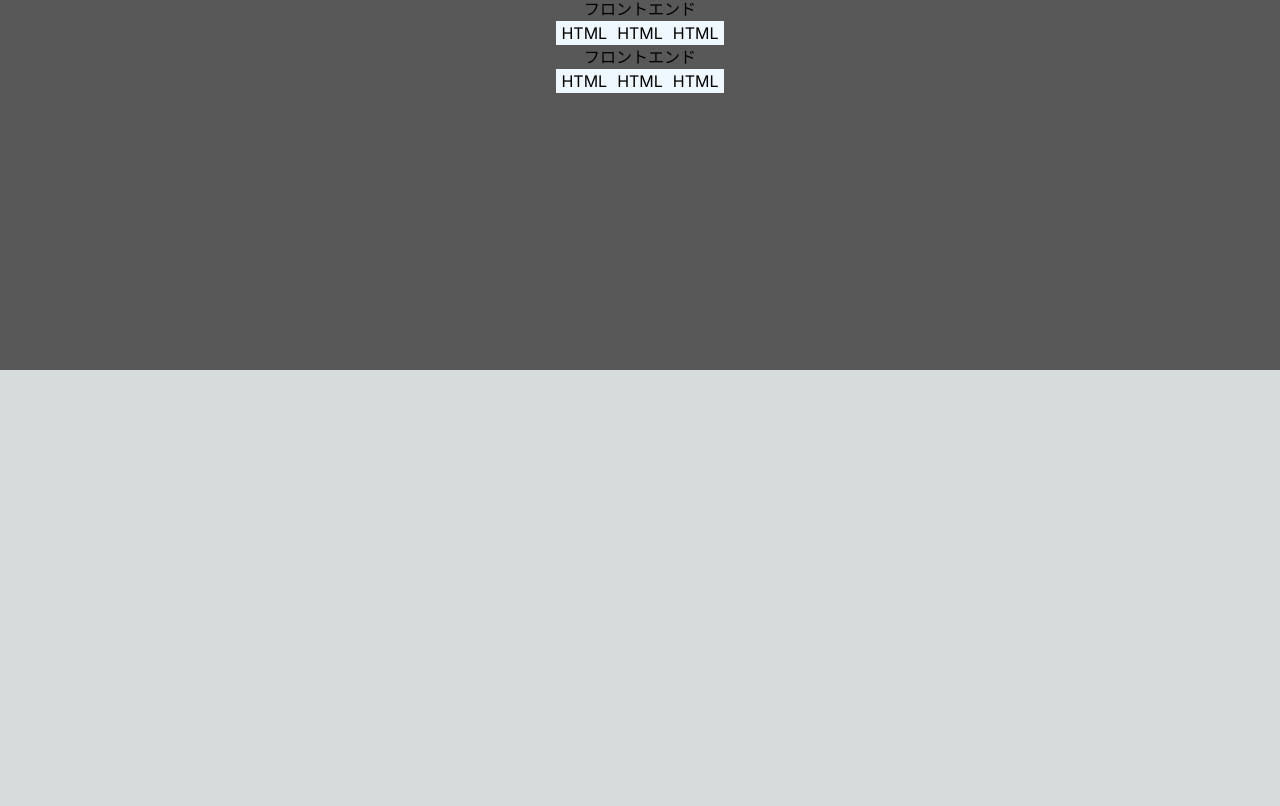
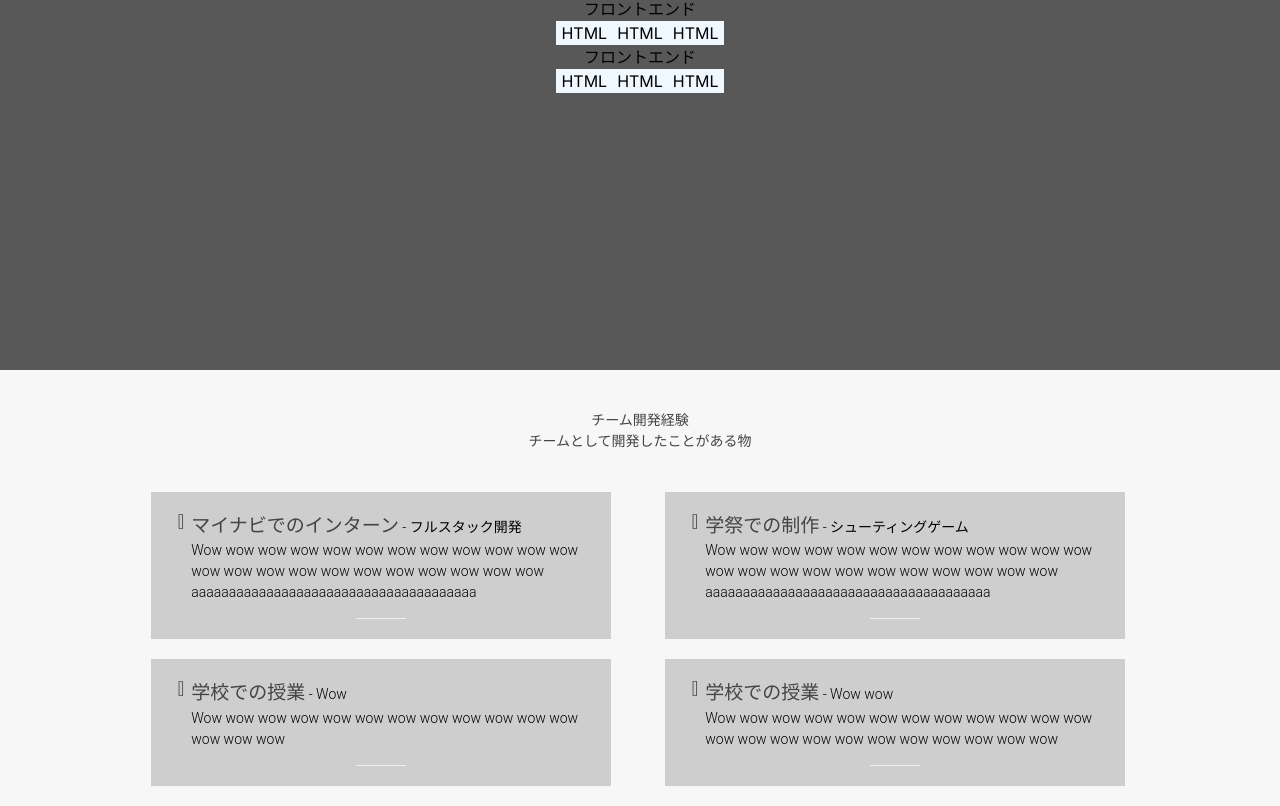
Before and after one commit to s1f102101615/PortfolioSite, a Next.js app: page / in a window 1280 px wide. Shown: the part 3449-4255 px from the top of the page. Before the commit the page ends 3819 px from the top, so only its background shows below. Built offline with nearby package versions, Linux system fonts and the light colour scheme.

Commit message:
チーム開発欄

```diff
--- /dev/null
+++ b/app/components/Teams.tsx
@@ -0,0 +1,60 @@
+import Link from 'next/link';
+import React from 'react';
+import styles from './css/Teams.module.css';
+import { Rowdies } from 'next/font/google';
+
+
+const Teams = () => {
+  return (
+    <div className={styles.section}>
+        <div className={styles.container}>
+            <div className={styles.title}>
+                <h1>チーム開発経験</h1>
+                <h2>チームとして開発したことがある物</h2>
+            </div>
+            <div style={{ width:1080, height: "100%", marginLeft:47}}>
+                <div className={styles.col}>
+                    <div style={{ flexDirection:'row', display: "flex" }}>
+                        <h1 className={styles.icon}>[]</h1>
+                        <div>
+                            <span className={styles.feature}>マイナビでのインターン</span><span className={styles.side}> - フルスタック開発</span>
+                            <p className={styles.side}>Wow wow wow wow wow wow wow wow wow wow wow wow wow wow wow wow wow wow wow wow wow wow wow aaaaaaaaaaaaaaaaaaaaaaaaaaaaaaaaaaaaaa</p>
+                        </div>
+                    </div>
+                </div>
+                <div className={styles.col}>
+                <div style={{ flexDirection:'row', display: "flex" }}>
+                    <h1 className={styles.icon}>[]</h1>
+                    <div>
+                        <span className={styles.feature}>学祭での制作</span><span className={styles.side}> - シューティングゲーム</span>
+                        <p className={styles.side}>Wow wow wow wow wow wow wow wow wow wow wow wow wow wow wow wow wow wow wow wow wow wow wow aaaaaaaaaaaaaaaaaaaaaaaaaaaaaaaaaaaaaa</p>
+                    </div>
+                </div>
+                </div>
+                <div className={styles.group}></div>
+                <div className={styles.col}>
+                <div style={{ flexDirection:'row', display: "flex" }}>
+                    <h1 className={styles.icon}>[]</h1>
+                    <div>
+                        <span className={styles.feature}>学校での授業</span><span className={styles.side}> - Wow</span>
+                        <p className={styles.side}>Wow wow wow wow wow wow wow wow wow wow wow wow wow wow wow</p>
+                    </div>
+                </div>
+                </div>
+                <div className={styles.col}>
+                <div style={{ flexDirection:'row', display: "flex" }}>
+                    <h1 className={styles.icon}>[]</h1>
+                    <div>
+                        <span className={styles.feature}>学校での授業</span><span className={styles.side}> - Wow wow</span>
+                        <p className={styles.side}>Wow wow wow wow wow wow wow wow wow wow wow wow wow wow wow wow wow wow wow wow wow wow wow</p>
+                    </div>
+                </div>
+                </div>
+            </div>
+            <div className={styles.group}></div>
+        </div>
+    </div>
+  );
+};
+
+export default Teams;
--- /dev/null
+++ b/app/components/css/Teams.module.css
@@ -0,0 +1,71 @@
+.section {
+    background: #f7f7f7;
+    justify-content: center;
+    display: flex;
+}
+
+.container {
+    width: 1170px;
+    margin: 0 auto;
+    color: #444;
+    font-size: 14px;
+    font-weight: 300;
+    font-family: Roboto, 'Open Sans', Arial, sans-serif;
+    overflow: hidden;
+    display: flex;
+    flex-direction: column;
+    align-items: center
+  }
+
+.col {
+    float: left;
+    width: 460px;
+    margin: 0 2.5%;
+    padding: 0 2.5%;
+    padding-top: 20px;
+    padding-bottom: 20px;
+    background-color: #cecece;
+    margin-bottom: 20px;
+}
+
+
+.col:after {
+    content: "";
+    width: 50px;
+    position: relative;
+    border-bottom: 1px solid #eee;
+    display: block;
+    text-align: center;
+    margin: auto;
+    margin-top: 15px;
+}
+
+.col:hover > .icon {
+background: #F44336;
+color: white;
+}
+
+.feature {
+font-size: 21px;
+font-weight: 300;
+font-family: 'Roboto Slab', sans-serif;
+}
+
+.feature {
+font-size: 19px;
+}
+
+.icon {
+margin-right: 7px;
+}
+
+.title {
+    width: 100%;
+    text-align: center;
+    margin: 40px 0;
+}
+
+.side {
+    background: initial;
+    color: initial;
+  }
--- a/app/page.tsx
+++ b/app/page.tsx
@@ -4,6 +4,7 @@ import Footer from './components/Footer';
 import About from './components/About';
 import Portfolio from './components/Portfolio';
 import Skills from './components/Skills';
+import Teams from './components/Teams';
 
 
 const Home = () => {
@@ -14,6 +15,7 @@ const Home = () => {
       <About></About>
       <Portfolio></Portfolio>
       <Skills></Skills>
+      <Teams></Teams>
     </div>
   );
 };
```
